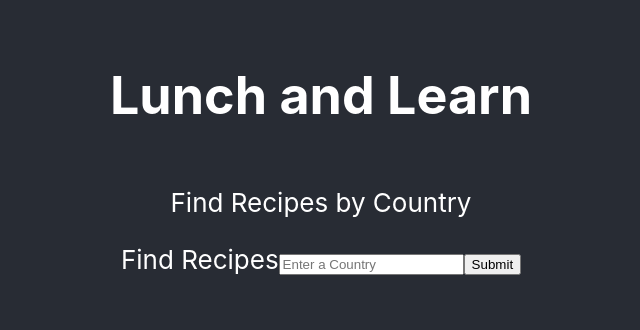
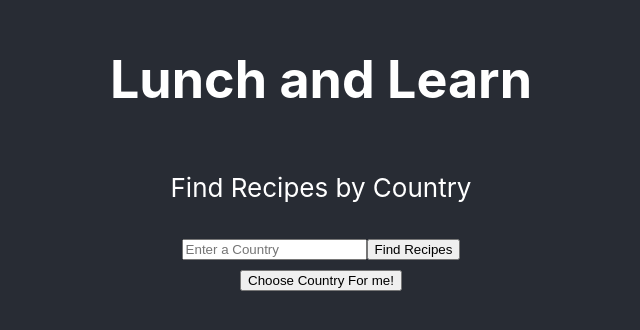
Before and after one commit to mullinsand/lunch-and-learn-FE, a React (Create React App) app: page / in a window 1280 px wide. Shown: the part 248-578 px from the top of the page, without its empty margins (319-959 px from the left). Built offline with nearby package versions, Linux system fonts and the light colour scheme.

Commit message:
refactored handleSubmit with extra param

```diff
--- a/src/CountrySearch.js
+++ b/src/CountrySearch.js
@@ -9,20 +9,26 @@ const CountrySearch = (props) => {
    setCountryName(event.currentTarget.value)
   }
 
-  const handleSubmit = (event) => {
+  const handleSubmit = (uriParams, event) => {
     event.preventDefault();
-    const url = `http://localhost:5000/api/v1/recipes?country=${countryName}`
+
+    console.log(event)
+    const url = `http://localhost:5000/api/v1/${uriParams}`
     fetch(url)
-      .then(response => response.json())
+      .then(response => {
+        return response.json()
+      })
       .then(data=> (setRecipes(data)))
     }
 
   return (
     <div>
-      <form onSubmit={handleSubmit}>
-        <label htmlFor='find_recipes'>Find Recipes</label>
+      <form onSubmit={(event) => handleSubmit(`recipes?country=${countryName}`, event)}>
         <input name='find_recipes' type='text' placeholder='Enter a Country' value={countryName} onChange={(event) => {handleCountryName(event)}}></input>
-        <input type='submit' />
+        <input type='submit' value='Find Recipes'/><br/>
+      </form>
+      <form onSubmit={(event) => handleSubmit('recipes', event)}>
+        <input type='submit' value='Choose Country For me!'/>
       </form>
       <div>
         <Recipes recipes={recipes} />
--- a/src/Recipe.js
+++ b/src/Recipe.js
@@ -7,6 +7,7 @@ const Recipe = ({image, title, url}) => {
       <img src={image} alt={title} width="80" height="80"/>
       <h3>{title}</h3>
       <a href={url}>Recipe Page</a>
+      {/* <button onClick={() => addFavorite(title, url)} ></button> */}
     </div>
   )
 }
--- a/src/Recipes.css
+++ b/src/Recipes.css
@@ -1,6 +1,6 @@
 .recipes-container {
   padding: 20px;
   display: grid;
-  grid-template-columns: repeat(3, 1fr);
+  grid-template-columns: repeat(5, 1fr);
   grid-gap: 20px;
 }
--- a/src/Recipes.js
+++ b/src/Recipes.js
@@ -10,8 +10,9 @@ const Recipes = ({recipes}) => {
   // console.log('third')
   // console.log(recipes.data ? 'true' : 'false')
   if(recipes.data){
-    console.log(recipes.data[0]);
     return (
+      <div>
+      <h2>{recipes.data[0].attributes.country}</h2>
       <div className='recipes-container' key={Date.now()}>
       {recipes.data.map((recipe) => (
           <Recipe
@@ -22,6 +23,7 @@ const Recipes = ({recipes}) => {
             )
             )}
             </div>
+            </div>
     );
   } else {
     <p>No results</p>
```
